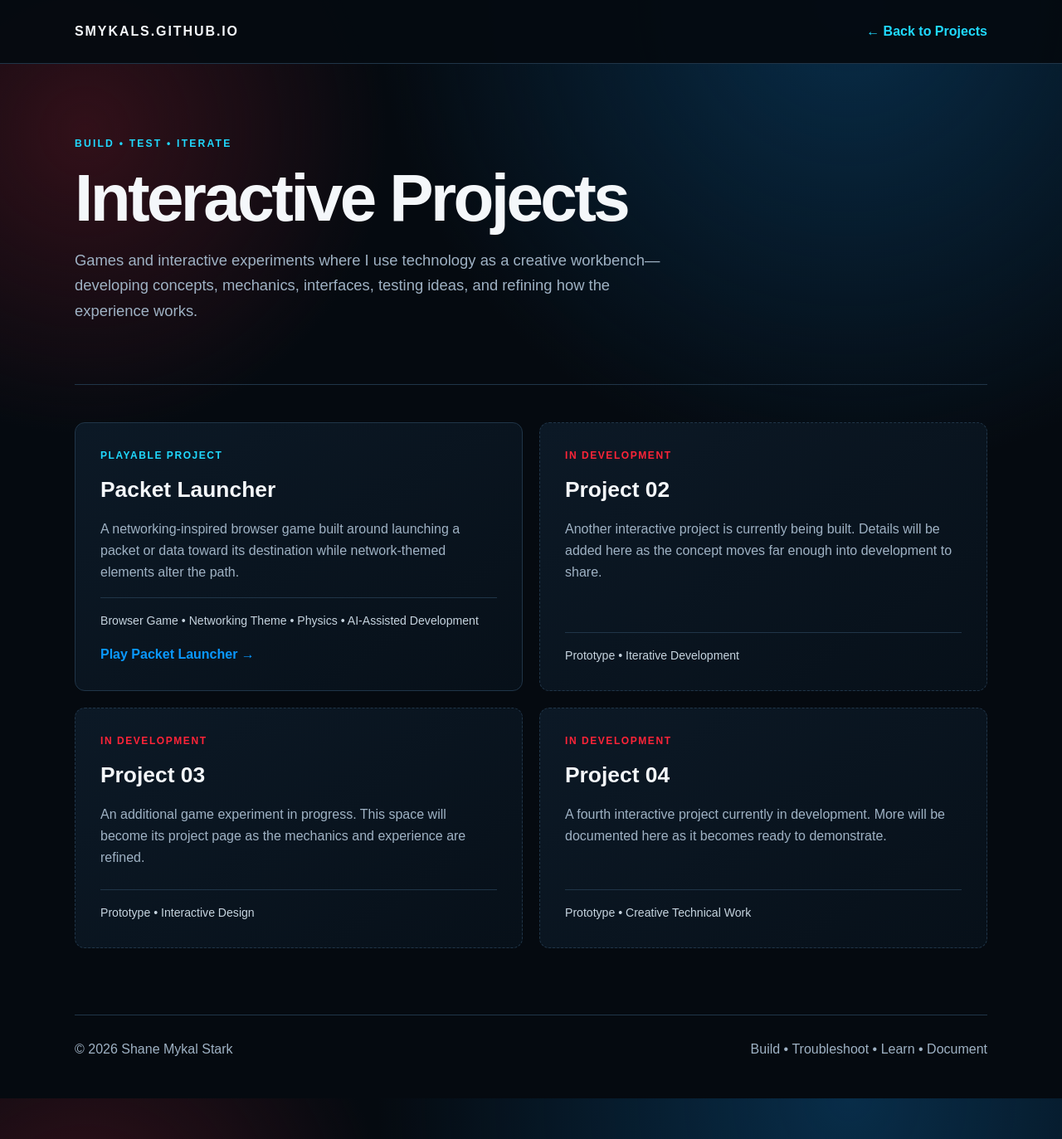
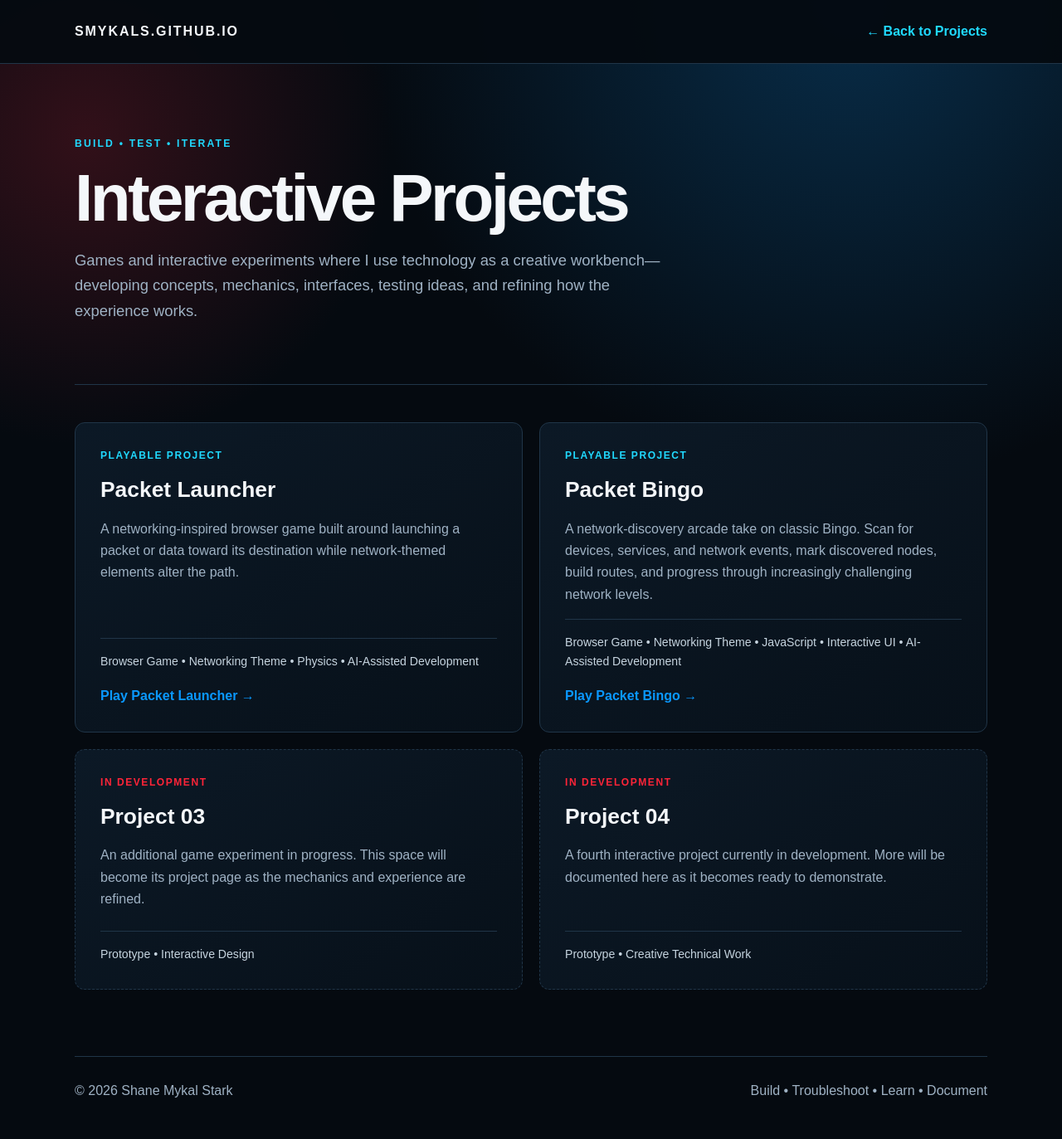
Before and after one commit to smykals/smykals.github.io, a Jekyll site: the page built from interactive/index.html, in a window 1280 px wide. Shown: the whole page at 83% size. Built offline with Jekyll 4.4.1, drawn with Linux system fonts in a browser that asks for light colours.

Commit message:
Add Packet Bingo to Interactive Projects

```diff
--- a/interactive/index.html
+++ b/interactive/index.html
@@ -19,7 +19,7 @@ title: Interactive Projects
 <section class="hero"><span class="eyebrow">BUILD • TEST • ITERATE</span><h1>Interactive Projects</h1><p>Games and interactive experiments where I use technology as a creative workbench—developing concepts, mechanics, interfaces, testing ideas, and refining how the experience works.</p></section>
 <section class="grid" aria-label="Interactive projects">
 <a class="card" href="/packet-game.html"><div class="status">Playable Project</div><h2>Packet Launcher</h2><p>A networking-inspired browser game built around launching a packet or data toward its destination while network-themed elements alter the path.</p><div class="tech">Browser Game • Networking Theme • Physics • AI-Assisted Development</div><div class="action">Play Packet Launcher →</div></a>
-<div class="card placeholder"><div class="status">In Development</div><h2>Project 02</h2><p>Another interactive project is currently being built. Details will be added here as the concept moves far enough into development to share.</p><div class="tech">Prototype • Iterative Development</div></div>
+<a class="card" href="/interactive/packet-bingo/"><div class="status">Playable Project</div><h2>Packet Bingo</h2><p>A network-discovery arcade take on classic Bingo. Scan for devices, services, and network events, mark discovered nodes, build routes, and progress through increasingly challenging network levels.</p><div class="tech">Browser Game • Networking Theme • JavaScript • Interactive UI • AI-Assisted Development</div><div class="action">Play Packet Bingo →</div></a>
 <div class="card placeholder"><div class="status">In Development</div><h2>Project 03</h2><p>An additional game experiment in progress. This space will become its project page as the mechanics and experience are refined.</p><div class="tech">Prototype • Interactive Design</div></div>
 <div class="card placeholder"><div class="status">In Development</div><h2>Project 04</h2><p>A fourth interactive project currently in development. More will be documented here as it becomes ready to demonstrate.</p><div class="tech">Prototype • Creative Technical Work</div></div>
 </section>
```
